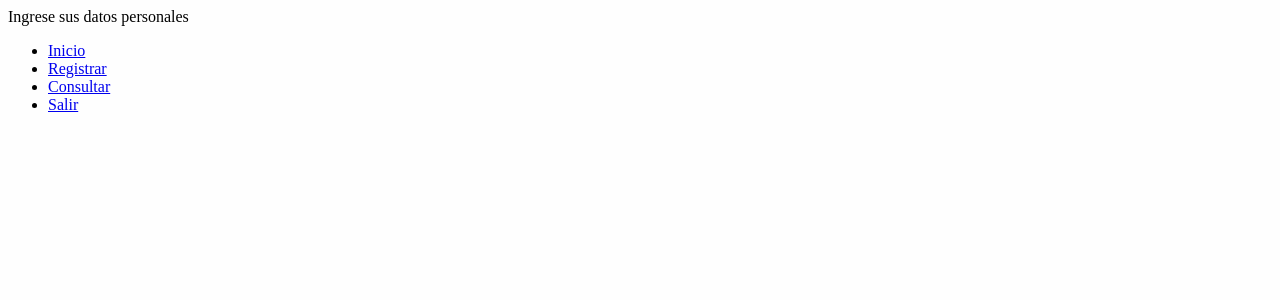
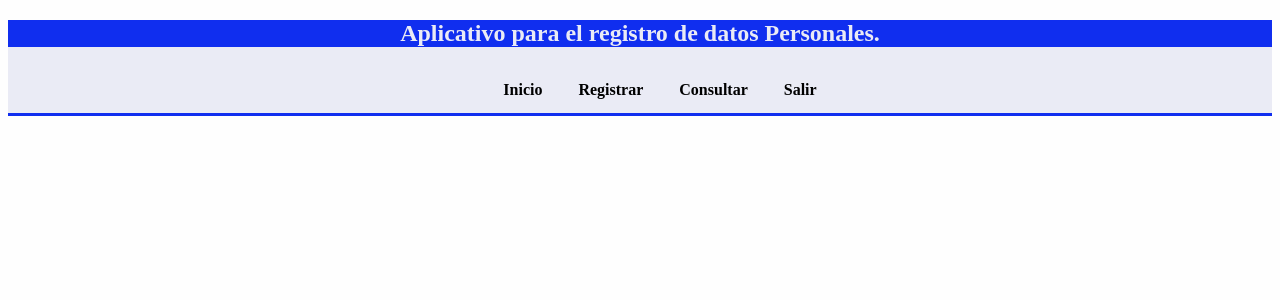
Before and after one commit to revy1464/regClient, a PHP site: page /view/includes/header.php in a window 1280 px wide. Shown: the top 300 px of the page. Run offline with PHP 8.4, Linux system fonts and the light colour scheme.

Commit message:
Se agrega estilos css y se realiza validacion del formulario.

```diff
--- a/index.php
+++ b/index.php
@@ -1,6 +1,6 @@
 <?php include("view/includes/header.php") ?>
 
-<div>
+<div class="container">
     <div>Iniciar Sesion</div>
     <form action="controller/login.php" method="post">
         <div><input type="email" name="email" id="" placeholder="Ingrese Correo"></div>
--- a/view/css/estilos.css
+++ b/view/css/estilos.css
@@ -8,6 +8,114 @@ h3 {
 }
 
 a {
+  cursor: pointer;
+}
+
+footer {
+  clear: both;
+  border-top: solid;
+  border-color: #102eef;
+  text-align: center;
+}
+footer ul {
+  position: relative;
+  list-style-type: none;
+  margin: auto;
+  overflow: hidden;
+  background-color: #eaebf5;
+  text-align: center;
+}
+footer ul li {
+  float: center;
+}
+
+nav {
+  position: relative;
+  margin: auto;
+  width: 100%;
+  height: auto;
+  text-align: center;
+  background: #eaebf5;
+  border-bottom: solid;
+  border-color: #102eef;
+}
+nav ul {
+  position: relative;
+  list-style-type: none;
+  margin: auto;
+  overflow: hidden;
+  background-color: #eaebf5;
+  text-align: center;
+}
+
+nav ul li {
+  display: inline-block;
+  float: center;
+}
+
+nav ul li a {
+  display: block;
+  color: black;
+  font-weight: bold;
+  text-align: center;
+  padding: 14px 16px;
+  text-decoration: none;
+}
+
+li a:hover {
+  background-color: #102eef;
+  color: white;
+}
+
+.container {
+  margin: 20px;
+  width: 100%;
+  max-width: 1600px;
+  position: relative;
+  text-align: center;
+  background-color: #fefefe;
+}
+
+.titulo {
+  background-color: #102eef;
+  color: #eaebf5;
+}
+
+input:valid,
+textarea:valid {
+  background: green;
+}
+
+input:invalid,
+textarea:invalid {
+  background: red;
+}
+
+form input[type="text"],
+select,
+form input[type="password"],
+form input[type="email"] {
+  width: 20%;
+  padding: 3px 10px;
+  border: 2px solid #a3a1a1;
+  border-radius: 3px;
+  background-color: #eaebf5;
+  margin: 8px 0;
+}
+
+form input[type="submit"],
+button {
+  width: 20%;
+  padding: 8px 16px;
+  margin-top: 10px;
+  border: 1px solid #000;
+  border-radius: 5px;
+  color: #fff;
+  background-color: #000;
+}
+
+form input[type="submit"],
+button:hover {
   cursor: pointer;
 }
 
--- a/view/includes/header.php
+++ b/view/includes/header.php
@@ -4,12 +4,14 @@
 <head>
     <meta charset="UTF-8">
     <meta name="viewport" content="width=device-width, initial-scale=1.0">
-    <title>Document</title>
+    <title>Aplicativo para el registro de datos Personales</title>
     <link rel="stylesheet" href="../../regClient/view/css/estilos.css">
     <script type="text/javascript" src="../../regClient/view/js/funciones.js"></script>
 </head>
 <nav>
-    <div>Ingrese sus datos personales</div>
+    <div class="titulo">
+        <h1>Aplicativo para el registro de datos Personales.</h1>
+    </div>
     <ul>
         <li> <a href="../../regClient">Inicio</a> </li>
         <li> <a href="../../regClient/controller/formulario.php">Registrar</a> </li>
--- a/view/show.php
+++ b/view/show.php
@@ -9,7 +9,7 @@ if (!isset($_SESSION)) {
 if (isset($_SESSION['correo'])) {
     $consulta = new Metodos();
 ?>
-    <div>
+    <div class="container">
         <table class="egt">
 
             <tr>
```
Also changed, not shown: view/formulario.php (+8 -8 lines), view/includes/footer.php (+5 -2 lines).
